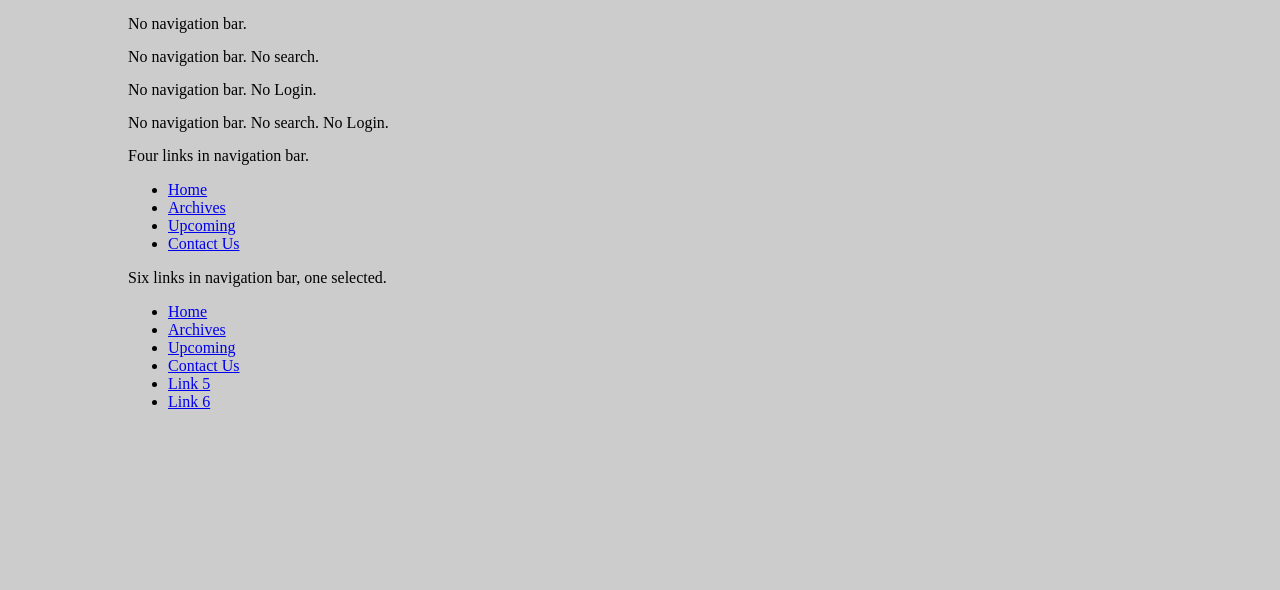
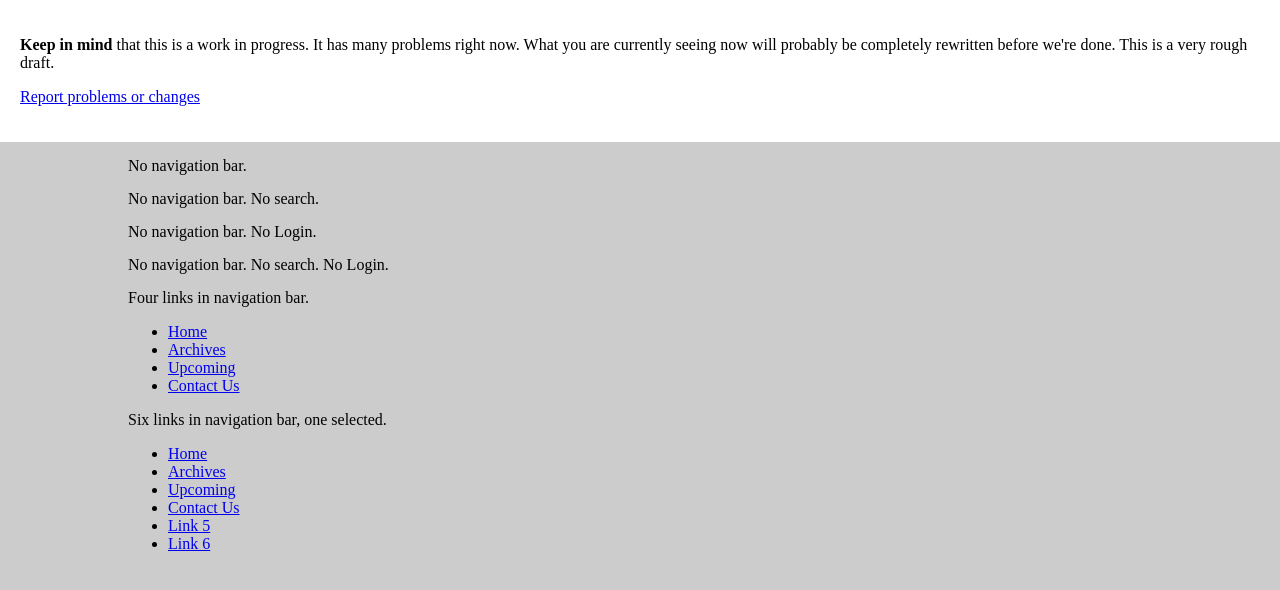
Before and after one commit to byuweb/2017-template, a website: page index.html in a window 1280 px wide. Drawn offline with Linux system fonts and the light colour scheme.

Commit message:
add description

```diff
--- a/index.html
+++ b/index.html
@@ -51,6 +51,12 @@
 </head>
 <body>
 
+  <div style="background: white; padding: 20px;">
+    <p><strong>Keep in mind</strong> that this is a work in progress. It has many problems right now. What you are currently seeing now will probably be completely rewritten before we're done. This is a very rough draft.</p>
+    <p><a href="https://github.com/byuweb/2017-template/issues">Report problems or changes</a></p>
+  </div>
+
+
   <div class="example">
     No navigation bar.
     <demo-header></demo-header>
```
